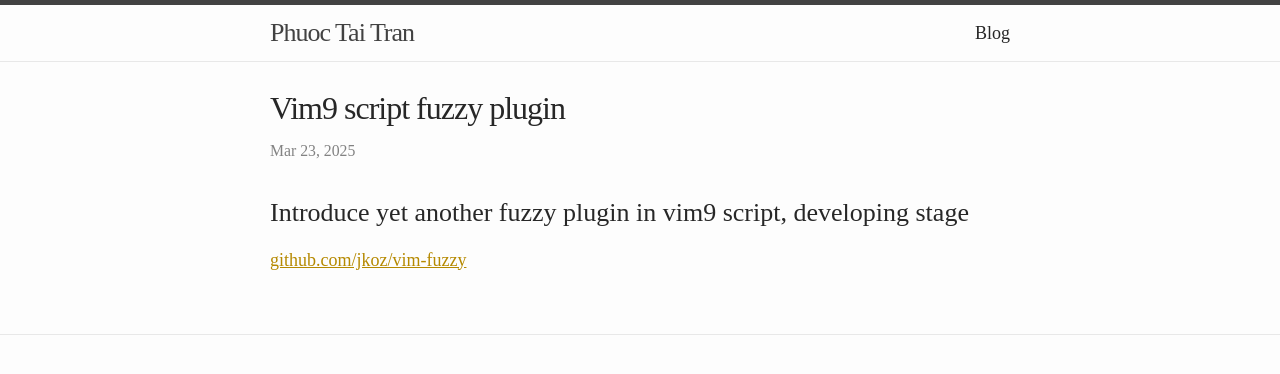
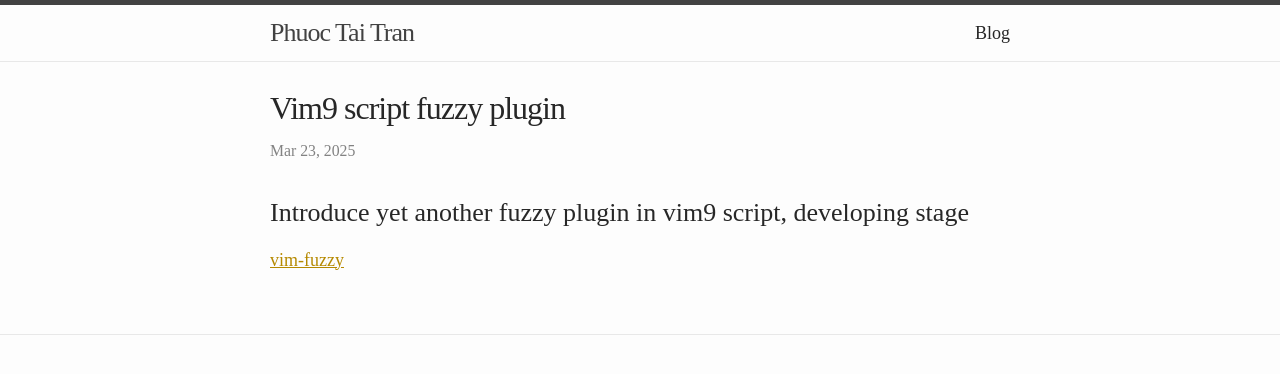
Before and after one commit to jkoz/jkoz.github.io, a Jekyll site: the page built from _posts/2025-03-23-vim9-script-fuzzy-plugin.md, in a window 1280 px wide. Shown: the top 374 px of the page. Built offline with Jekyll 4.4.1, drawn with Linux system fonts in a browser that asks for light colours; some web fonts are replaced.

Commit message:
correct link

```diff
--- a/_posts/2025-03-23-vim9-script-fuzzy-plugin.md
+++ b/_posts/2025-03-23-vim9-script-fuzzy-plugin.md
@@ -7,4 +7,4 @@ categories:
 
 ## Introduce yet another fuzzy plugin in vim9 script, developing stage
 
-[github.com/jkoz/vim-fuzzy](vim-fuzzy)
+[vim-fuzzy](github.com/jkoz/vim-fuzzy)
```
